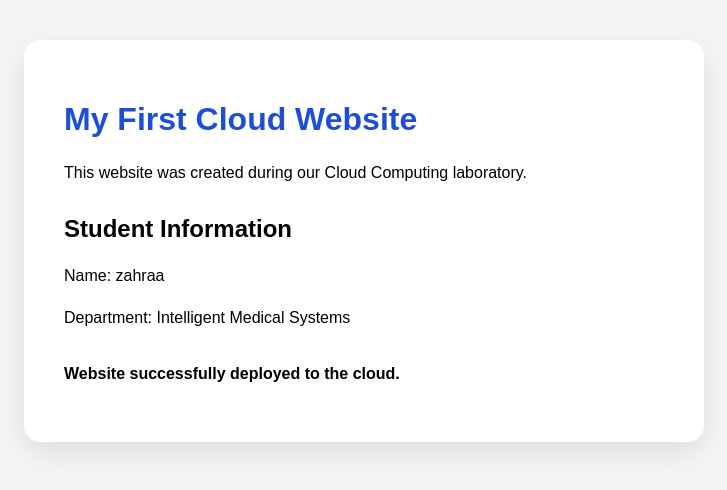
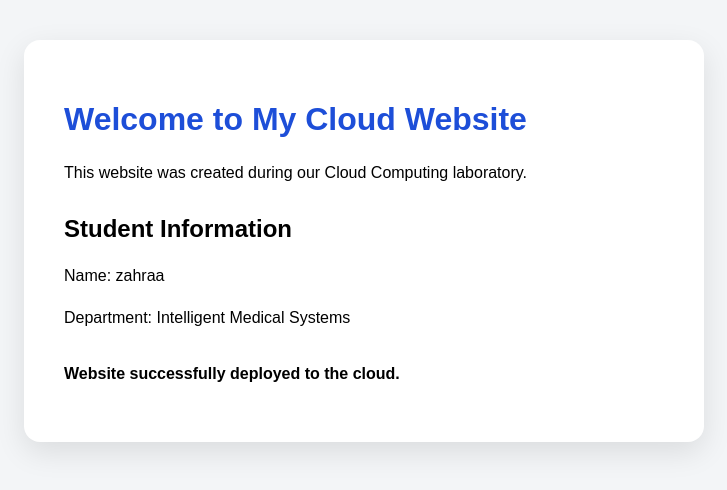
Before and after one commit to zahraasaad-ui/my-cloud-website, a plain HTML site: page index.html in a window 1280 px wide. Shown: the whole page, without its empty margins (276-1003 px from the left). Drawn offline with Linux system fonts and the light colour scheme.

Commit message:
Update homepage heading

```diff
--- a/index.html
+++ b/index.html
@@ -8,7 +8,7 @@
 </head>
 <body>
 <div class="card">
-<h1>My First Cloud Website</h1>
+<h1>Welcome to My Cloud Website</h1>
 <p>This website was created during our Cloud Computing laboratory.</p>
 <h2>Student Information</h2>
 <p>Name: zahraa </p>
```
